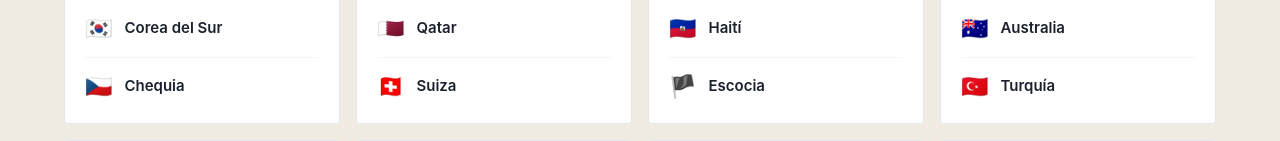
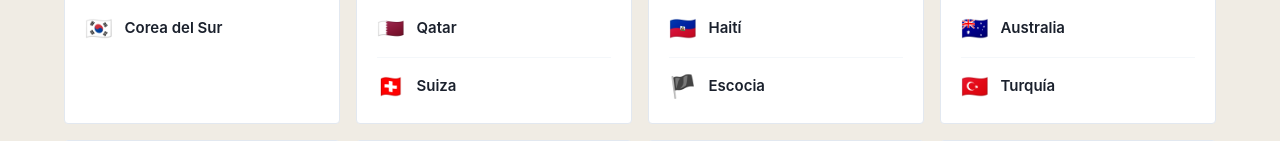
Before and after one commit to Agcamilo/FixtureCI-CD, a React (Vite) app: page /grupos in a window 1280 px wide. Shown: the part 387-528 px from the top of the page. Built offline with nearby package versions, Linux system fonts and the light colour scheme.

Commit message:
Broken Build

```diff
--- a/src/data/groups.js
+++ b/src/data/groups.js
@@ -5,7 +5,7 @@ export const groups = [
       { name: 'México', flag: '🇲🇽', code: 'MEX' },
       { name: 'Sudáfrica', flag: '🇿🇦', code: 'RSA' },
       { name: 'Corea del Sur', flag: '🇰🇷', code: 'KOR' },
-      { name: 'Chequia', flag: '🇨🇿', code: 'CZE' },
+      //{ name: 'Chequia', flag: '🇨🇿', code: 'CZE' },
     ],
   },
   {
```
